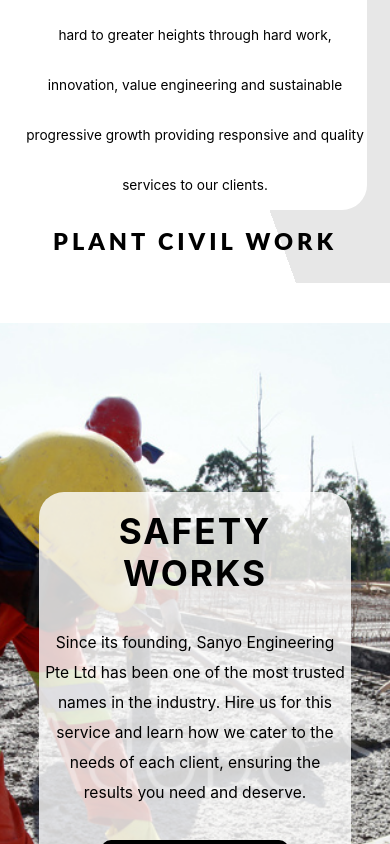
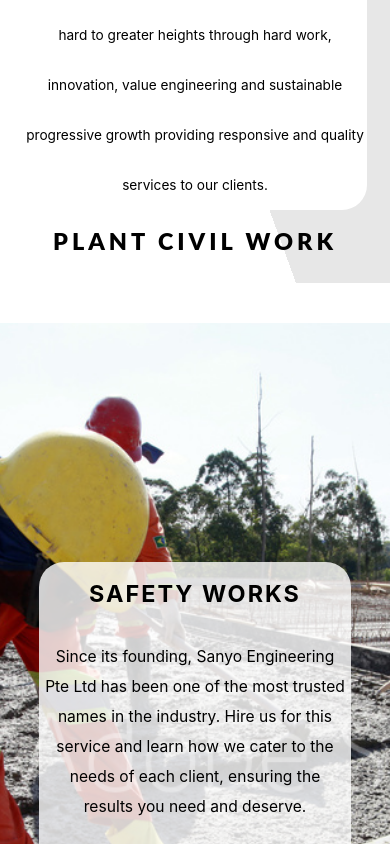
Before and after one commit to GogulKannan/sivigo-sanyo, a React (Create React App) app in the folder WebSite/website/: page /about in a window 390 px wide. Shown: the part 1156-2000 px from the top of the page. Built offline with nearby package versions, Linux system fonts and the light colour scheme.

Commit message:
About page css modified and adjusted

```diff
--- a/WebSite/website/src/components/UI/BasicDesign/BasicDesign.css
+++ b/WebSite/website/src/components/UI/BasicDesign/BasicDesign.css
@@ -35,9 +35,9 @@
 
   .ptext-cardcontent{
     position: absolute;
-    top: 20%;
+    /* top: 20%; */
     width: 80%;
-    margin-left: 10%;
+    /* margin-left: 10%; */
     text-align: center;
     font-size: 1.5em;
     font-family: "SF Pro Text","SF Pro Icons","Helvetica Neue","Helvetica","Arial",sans-serif;
@@ -48,10 +48,16 @@
     color: black;
     /* font-weight: 900; */
 
-    padding: 30px 35px 30px 35px;
+    padding: 30px 5px 30px 5px;
   }
 
-
+.centreContent{
+  height: 100vh;
+  display: flex;
+  align-items: center;
+  justify-content: center;
+  overflow: hidden;
+}
 
   @media(max-width:768px){
     .ptext-cardcontent{
@@ -59,4 +65,7 @@
       line-height: 30px;
       padding: 1px 5px 17px 5px;
     }
+    .learnMoreSubHeading {
+      font-size: 6vw !important;
+    }
   }
--- a/WebSite/website/src/components/UI/BasicDesign/BasicDesign.js
+++ b/WebSite/website/src/components/UI/BasicDesign/BasicDesign.js
@@ -44,12 +44,14 @@
                     </ScrollAnimation>
                 </section>
                 <div className="pimg" style={{backgroundImage: "url(" + this.props.bg + ")"}}>
+                <div className = "centreContent">
                     <div  className = "ptext-cardcontent">
                         <h2 className = "learnMoreSubHeading">{this.props.subHeading}</h2>
                         <p>{this.props.content}</p>
                     <button
                         className="LearnMore"
                         onClick={() => this.props.modalShow(detailsObj, this.props.id)} id={this.props.id}>{buttonName}</button>
+                    </div>
                 </div>
                 </div>
 
--- a/WebSite/website/src/containers/About/About.css
+++ b/WebSite/website/src/containers/About/About.css
@@ -84,7 +84,7 @@
     margin-left: 10%;
     /* float: right; */
     height: 7vh;
-    line-height: 9vh;
+    line-height: 5vh;
     /* border-width: 53px; */
     padding: 10px;
     font-weight: 900;
```
Lines whose indentation alone changed are shown as unchanged.
